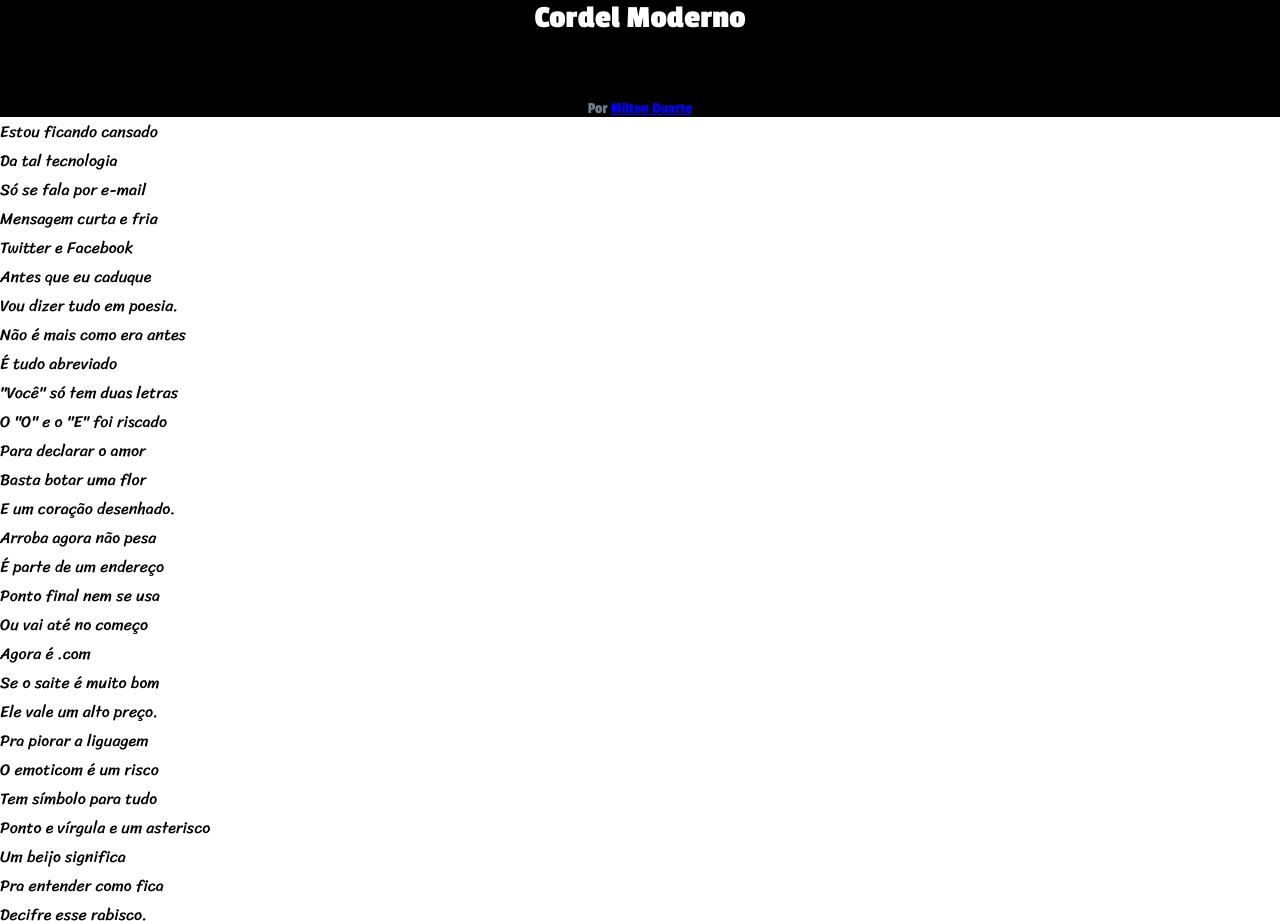
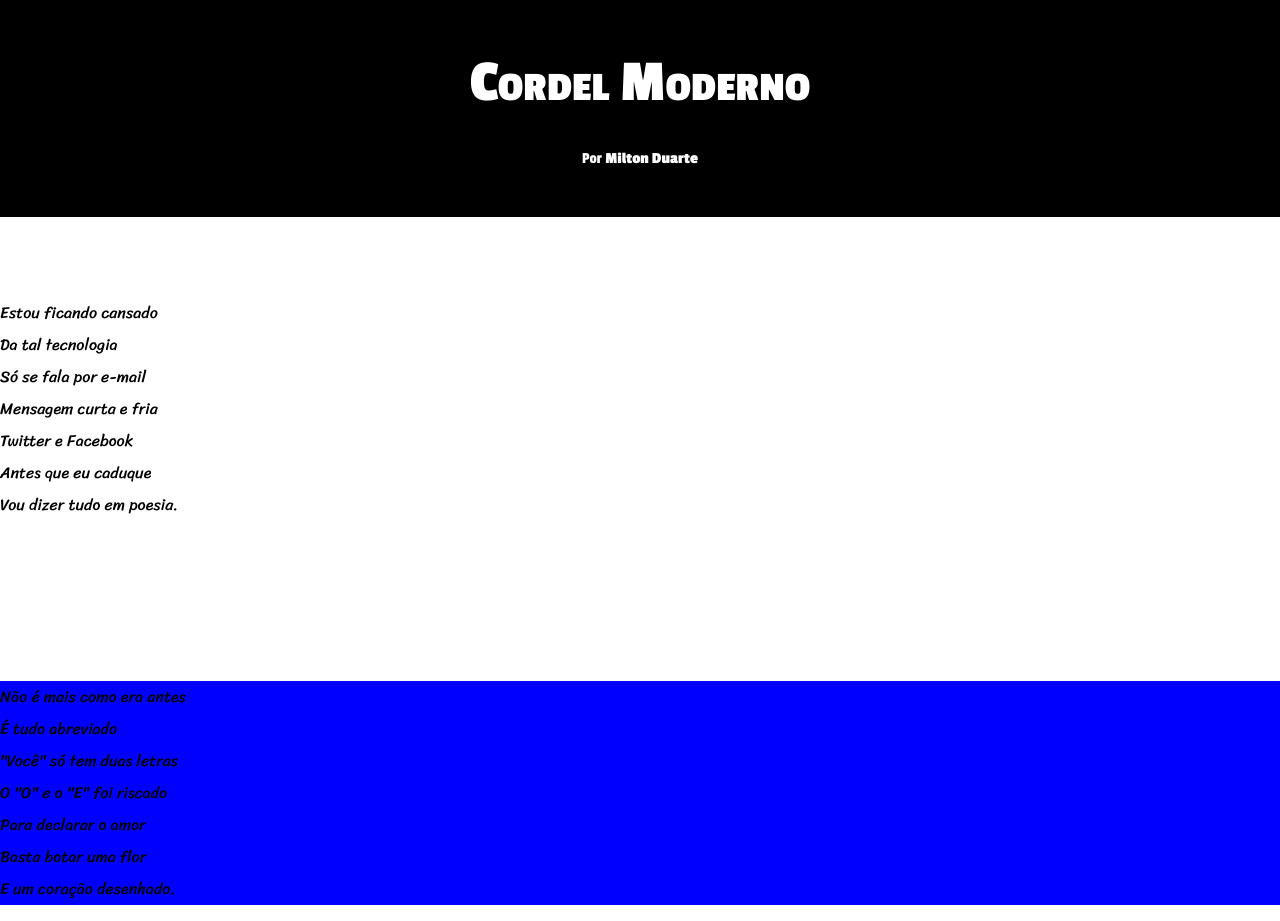
Before and after one commit to raquelpandolfi/html-css, a plain HTML site: page desafios/d012/imagens/index.html in a window 1280 px wide. Shown: the top 921 px of the page. Drawn offline with Linux system fonts and the light colour scheme.

Commit message:
add style

```diff
--- a/desafios/d012/imagens/index.html
+++ b/desafios/d012/imagens/index.html
@@ -45,7 +45,7 @@
                  Ou vai até no começo<br>
                  Agora é .com<br>
                  Se o saite é muito bom<br>
-                 Ele vale um alto preço.</p>
+                 Ele vale um alto preço.</p><br>
 
 
                  <p>Pra piorar a liguagem<br>
@@ -55,7 +55,6 @@
                     Um beijo significa<br>
                     Pra entender como fica<br>
                     Decifre esse rabisco.</p>
-             </div>
              </div>
         </section>
 
--- a/desafios/d012/imagens/style.css
+++ b/desafios/d012/imagens/style.css
@@ -20,29 +20,57 @@
 
 body{
     font-family: var(--font1);
+    min-height: 100vh;
 }
 
-h1{
-    height: 100px;
-    font-family: var(--font2);
+header{
     background-color: var(--color1);
     color: var(--color2);
     text-align: center;
 }
 
-header{
-
+header > h1{
+    height: 100px;
+    font-family: var(--font2);
     background-color: var(--color1);
     color: var(--color2);
-    text-align: center;
+    padding-top: 50px;
+    font-size: 60px;
+    font-variant: small-caps;
 }
+
 
 header > p{
     font-family: var(--font2);
-    color: var(--color3);
+    padding-bottom: 50px;
+}
+
+a{
+    color: var(--color2);
+    text-decoration: none;
+    font-weight: bolder;
+}
+
+a :hover{
+    text-decoration: underline;
+}
+
+section{
+    padding-top: 10vh;
+    padding-bottom: 10vh;
+    line-height: 2em;
+}
+
+.normal{
+    background-color: var(--color2);
+}
+
+.imagem{
+    background-color: blue;
 
 }
-
-header > a{
-    color: var(--color1);
+footer{
+    background-color: var(--color1);
+    text-align: center  ;
+    color: var(--color2);
 }
```
